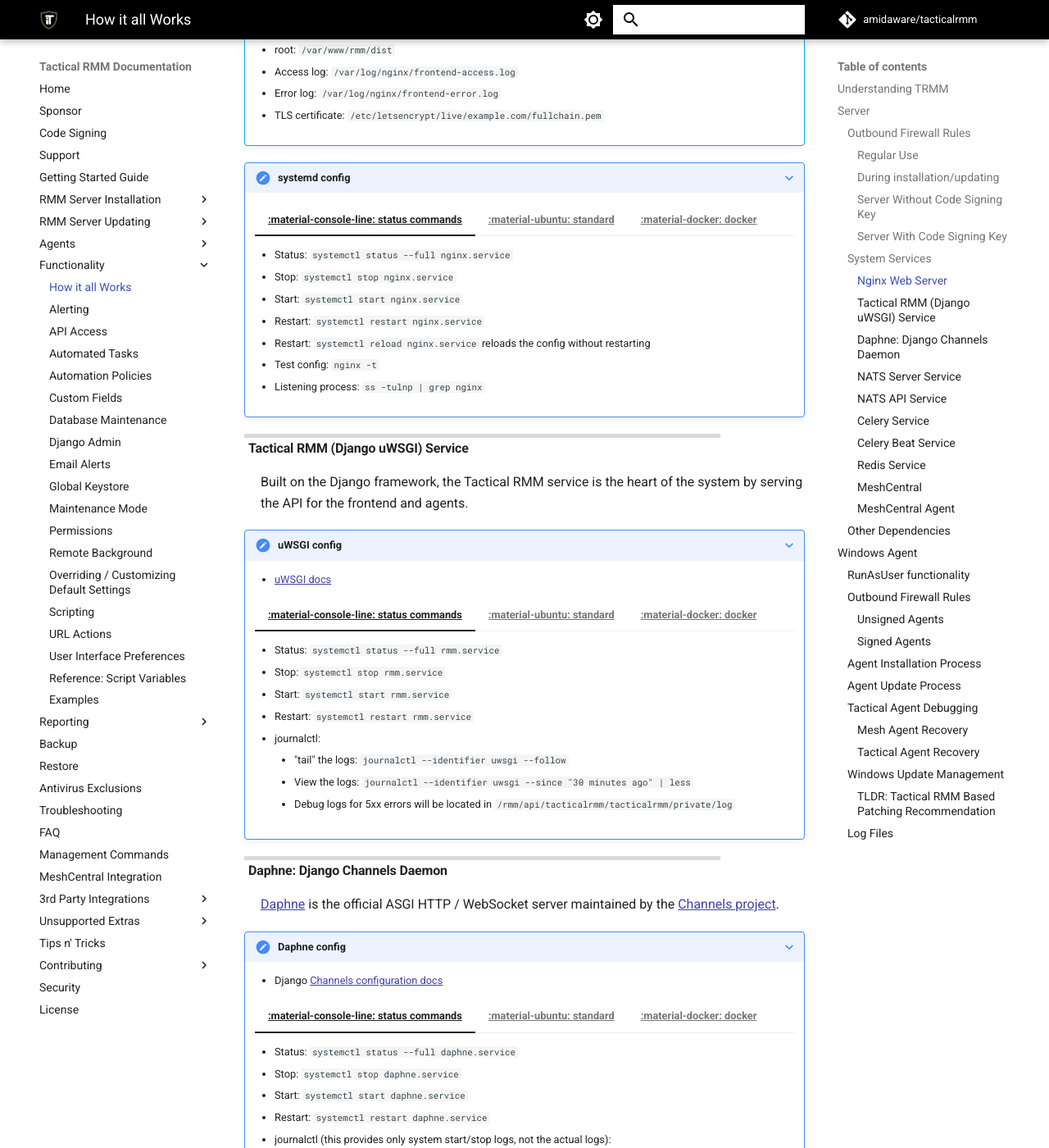
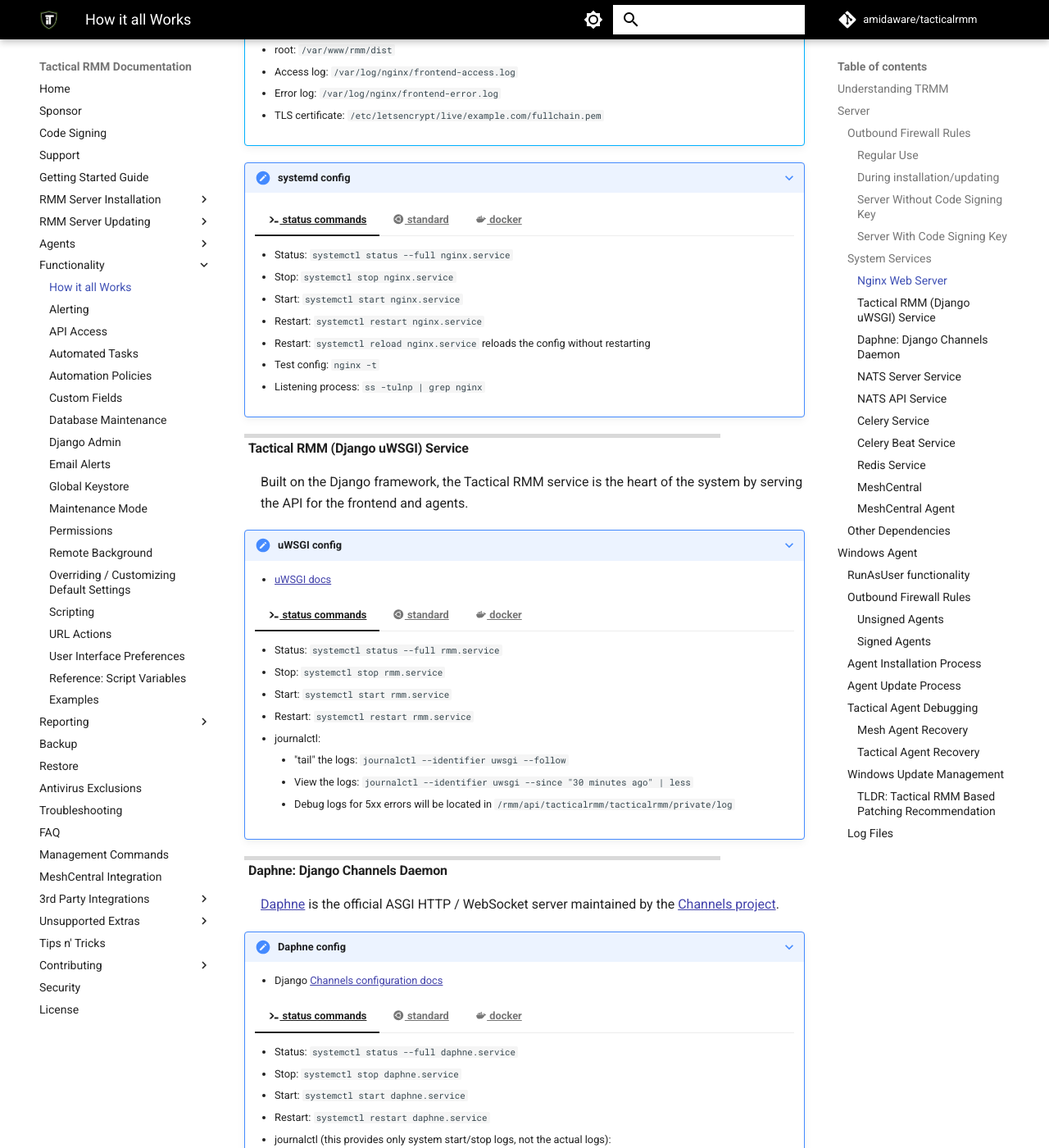
Before and after one commit to amidaware/trmm-docs, an MkDocs documentation site: the page built from docs/howitallworks.md, in a window 1280 px wide and 1400 px high, scrolled down 2334 px. Shown: the whole window at 82% size. Built offline with MkDocs 1.6.1 and Material for MkDocs 9.7.7, drawn with Linux system fonts in a browser that asks for light colours; comment, search, counter and statistics services are not loaded; some of the changed text lies outside the part shown.

Commit message:
pin reqs

```diff
--- a/mkdocs.yml
+++ b/mkdocs.yml
@@ -131,6 +131,9 @@
       guess_lang: false
   - toc:
       permalink: true
+  - pymdownx.emoji:
+      emoji_index: !!python/name:materialx.emoji.twemoji
+      emoji_generator: !!python/name:materialx.emoji.to_svg
   - pymdownx.superfences
   - pymdownx.tabbed:
       alternate_style: true
```
Also changed, not shown: requirements.txt (added, +29 -0 lines), 1 other file.
